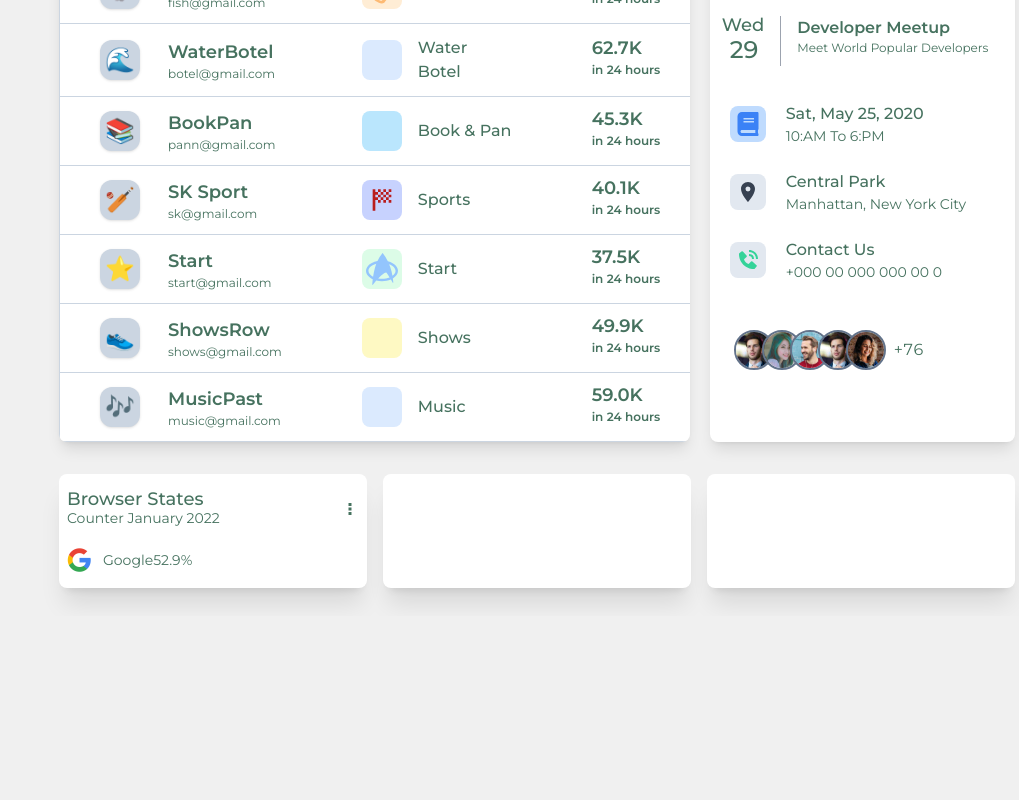
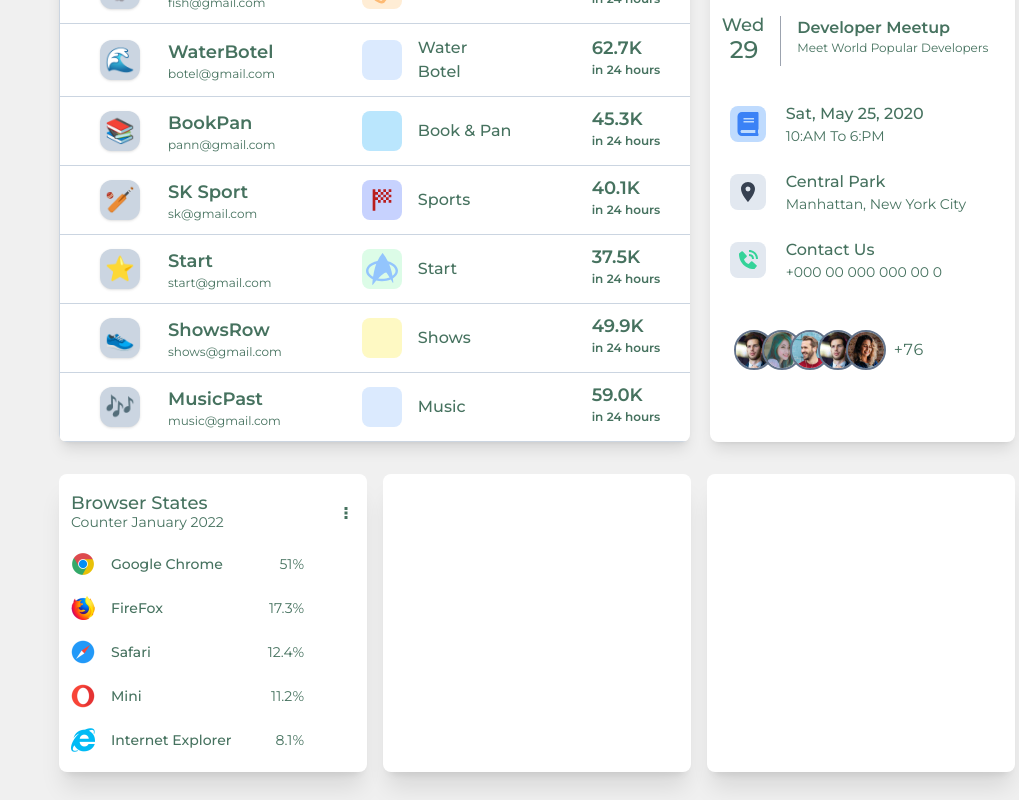
Before and after one commit to saifularafat/admin-dashboard-design, a React (Vite) app: page / in a window 1280 px wide. Shown: the part 1127-1927 px from the top of the page, without its empty margins (261-1280 px from the left). Before the commit the page ends 1743 px from the top, so only its background shows below. Built offline with nearby package versions, Linux system fonts and the light colour scheme; some icons are missing; a web font is replaced by a local one.

Commit message:
Browser all data is entiy

```diff
--- a/src/AllChartData.js
+++ b/src/AllChartData.js
@@ -372,18 +372,18 @@ const budgetDashesLineChart = {
 }
 
 const browserRadialBarChart = {
-  series1: [54],
-  series2: [8.6],
-  series3: [25.7],
-  series4: [6.8],
-  series5: [13.5],
+  series1: [51],
+  series2: [17.3],
+  series3: [12.4],
+  series4: [11.2],
+  series5: [8.1],
 
   options: {
     colors1: ['#e44444'],
-    colors2: ['#64e444'],
-    colors3: ['#4477e4'],
-    colors4: ['#b144e4'],
-    colors5: ['#d9e444'],
+    colors2: ['#9453F8'],
+    colors3: ['#2299F8'],
+    colors4: ['#E53333'],
+    colors5: ['#00BBF5'],
     stroke: {
       lineCap: "round"
     },
--- a/src/pages/Dashboard/ECommerce/BrowserCart.jsx
+++ b/src/pages/Dashboard/ECommerce/BrowserCart.jsx
@@ -4,14 +4,14 @@ import ReactApexChart from "react-apexcharts";
 const BrowserCart = ({ image, title, percent, settings }) => {
     const [radialBar] = useState(settings)
     return (
-        <div className=" flex items-center">
-            <div className="imageText flex items-center gap-3">
+        <div className=" flex items-center justify-between">
+            <div className="imageText flex items-center gap-4">
                 <img src={image} alt="" className="w-6 h-6"/>
-                <h4 className="text-sm">{title}</h4>
+                <h4 className="text-sm font-medium">{title}</h4>
             </div>
-            <div className="chartPercent flex items-center gap-3">
+            <div className="chartPercent flex items-center gap-4">
                 <p className="text-sm">{percent}</p>
-                <ReactApexChart options={radialBar.options} series={radialBar.series} type="radialBar" width={20} height={16}/>
+                <ReactApexChart options={radialBar.options} series={radialBar.series} type="radialBar" width={35} height={80}/>
             </div>
         </div>
     );
--- a/src/pages/Dashboard/ECommerce/ECommerce.jsx
+++ b/src/pages/Dashboard/ECommerce/ECommerce.jsx
@@ -15,8 +15,11 @@ import RightOffice from "./RightOffice";
 import { BiDotsVertical } from "react-icons/bi";
 import BrowserCart from "./BrowserCart";
 
-import google from '../../../assets/social/google.png'
 import chrome from '../../../assets/social/chrome.png'
+import firefox from '../../../assets/social/firefox.png'
+import safari from '../../../assets/social/safari.png'
+import mini from '../../../assets/social/mini.png'
+import explorer from '../../../assets/social/explorer.png'
 
 const ECommerce = () => {
     const { isDarkMode } = Theme();
@@ -108,7 +111,7 @@ const ECommerce = () => {
             </div>
             {/* Section Four */}
             <div className="grid grid-cols-1 md:grid-cols-6 gap-4 my-3">
-                <div className={`${isDarkMode ? "bg-slate-800" : "bg-white"} text-accent col-span-2 py-4 px-2 shadow-xl rounded-lg overflow-hidden`}>
+                <div className={`${isDarkMode ? "bg-slate-800" : "bg-white"} text-accent col-span-2 py-5 px-3 shadow-xl rounded-lg overflow-hidden`}>
                     <div className="flex items-center justify-between">
                         <div>
                             <h3 className="text-lg font-medium text-accent leading-none">Browser States</h3>
@@ -116,8 +119,12 @@ const ECommerce = () => {
                         </div>
                         <BiDotsVertical className="text-lg" />
                     </div>
-                    <div className="pt-5">
-                       <BrowserCart image={google} title="Google" percent="52.9%" settings={{series: browserRadialBarChart.series1, options: {...browserRadialBarChart.options, colors: browserRadialBarChart.options.colors1}}} />
+                    <div className="pt-5 space-y-5">
+                       <BrowserCart image={chrome} title="Google Chrome" percent="51%" settings={{series: browserRadialBarChart.series1, options: {...browserRadialBarChart.options, colors: browserRadialBarChart.options.colors1}}} />
+                       <BrowserCart image={firefox} title="FireFox" percent="17.3%" settings={{series: browserRadialBarChart.series2, options: {...browserRadialBarChart.options, colors: browserRadialBarChart.options.colors2}}} />
+                       <BrowserCart image={safari} title="Safari" percent="12.4%" settings={{series: browserRadialBarChart.series3, options: {...browserRadialBarChart.options, colors: browserRadialBarChart.options.colors3}}} />
+                       <BrowserCart image={mini} title="Mini" percent="11.2%" settings={{series: browserRadialBarChart.series4, options: {...browserRadialBarChart.options, colors: browserRadialBarChart.options.colors4}}} />
+                       <BrowserCart image={explorer} title="Internet Explorer" percent="8.1%" settings={{series: browserRadialBarChart.series5, options: {...browserRadialBarChart.options, colors: browserRadialBarChart.options.colors5}}} />
                     </div>
                 </div>
                 <div className={`${isDarkMode ? "bg-slate-800" : "bg-white"} text-accent col-span-2 py-4 px-2 shadow-xl rounded-lg`}>
--- /dev/null
+++ b/src/pages/Dashboard/ECommerce/GlobalChart.jsx
@@ -0,0 +1,10 @@
+
+const GlobalChart = () => {
+    return (
+        <div>
+
+        </div>
+    );
+};
+
+export default GlobalChart;
```
